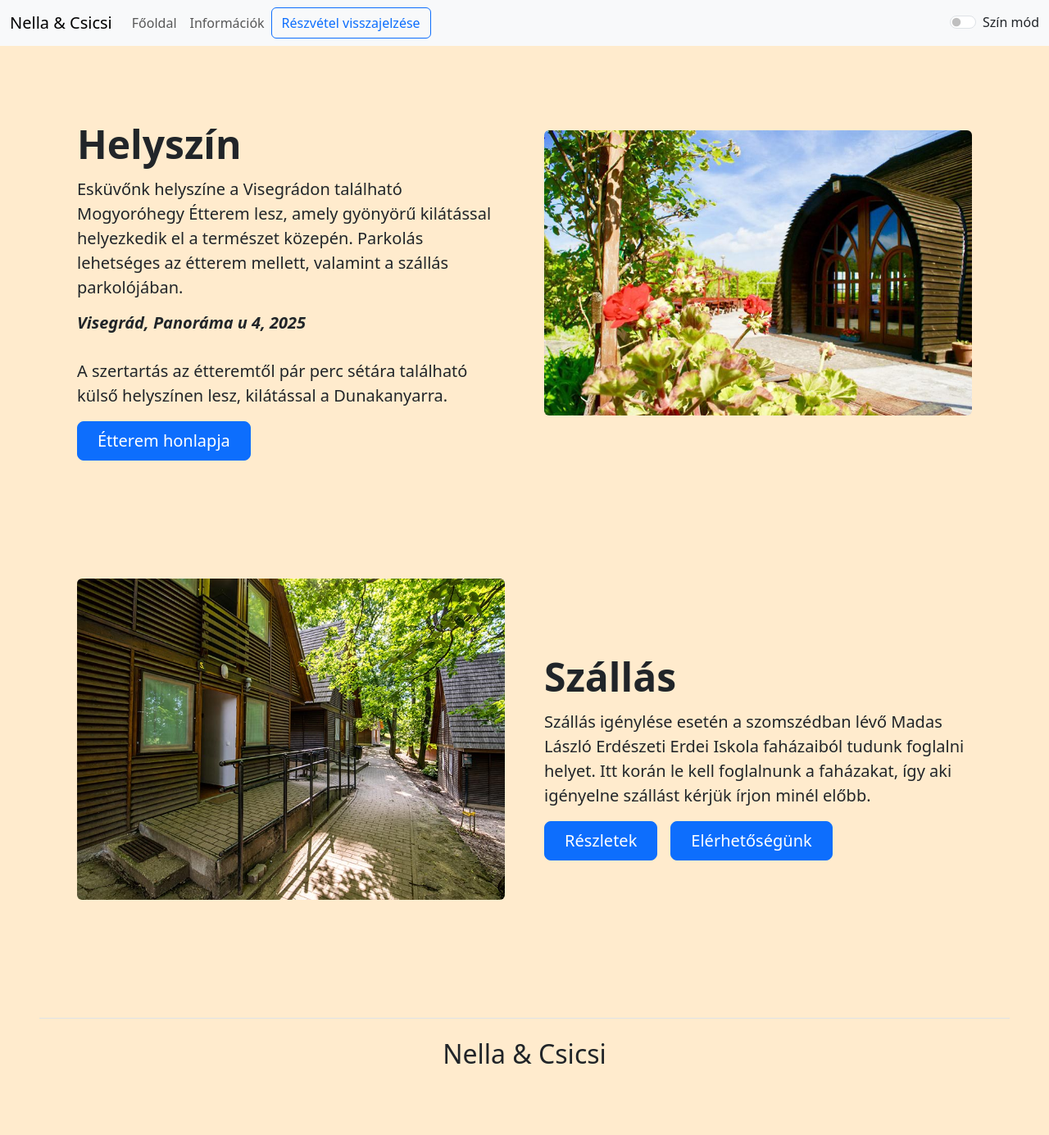
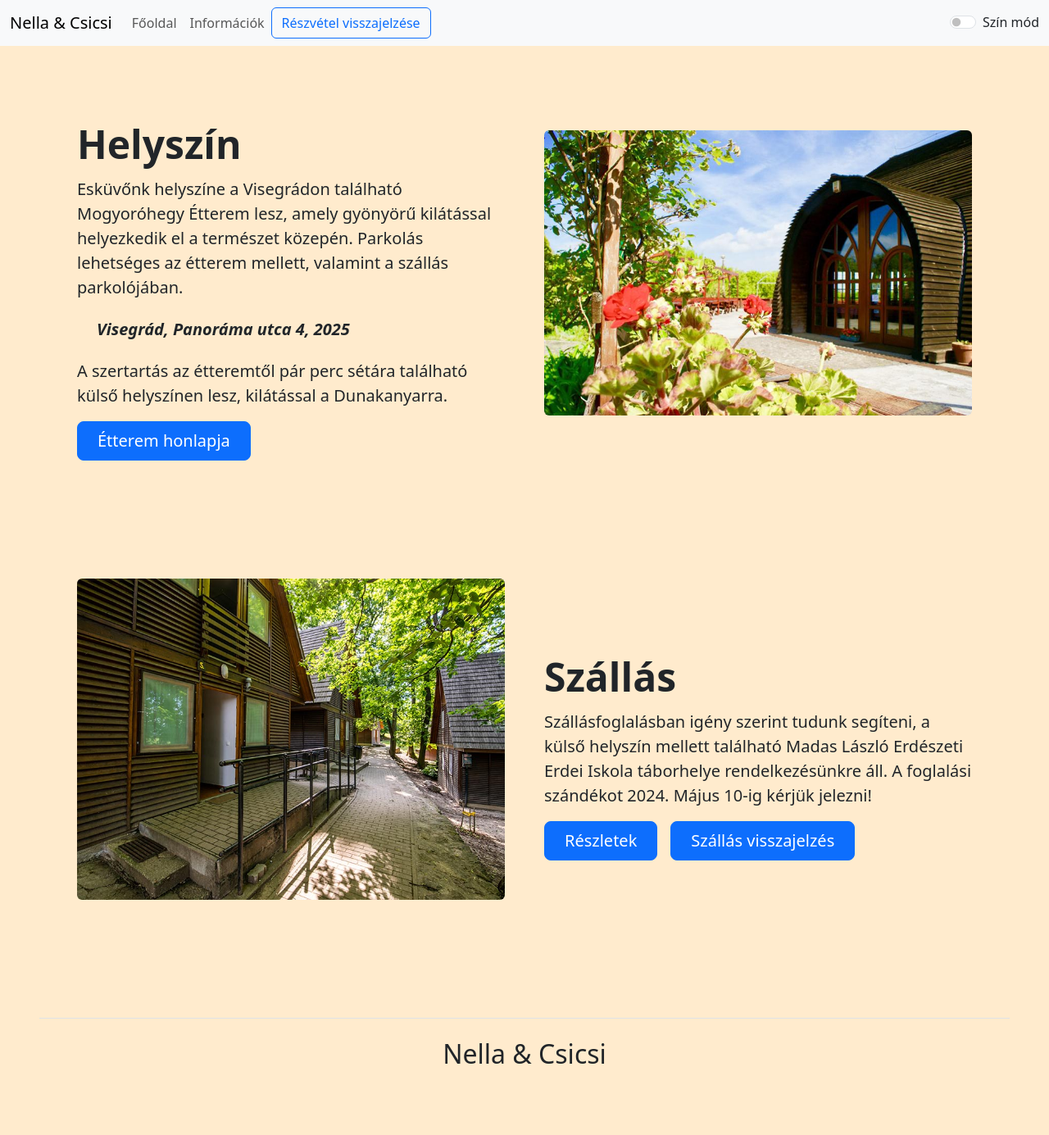
Before and after one commit to csicsi2000/nella.csicsi.eskuvo.github.io, a Jekyll site: the page built from info.md, in a window 1280 px wide. Shown: the whole page at 82% size. Built offline with Jekyll 4.4.1, drawn with Linux system fonts in a browser that asks for light colours; some web fonts are replaced.

Commit message:
text updated for info page

```diff
--- a/_layouts/default.html
+++ b/_layouts/default.html
@@ -47,7 +47,7 @@
               </li>
             </ul>
             <form class="nav-item form-inline" >
-              <a class="btn btn-outline-primary my-sm-0" href="mailto:nellacsicsi@gmail.com?Subject=Szállás">Részvétel visszajelzése</a>
+              <a class="btn btn-outline-primary my-sm-0" href="mailto:nellacsicsi@gmail.com?Subject=Részvétel visszajelzés">Részvétel visszajelzése</a>
             </form>
             <div class="nav-item" style="margin-left: auto;">
               <div class="nav-link">
--- a/info.md
+++ b/info.md
@@ -11,9 +11,7 @@ layout: default
       <div class="col-lg-6">
         <h2 class="display-5 fw-bold lh-1 mb-3">Helyszín</h2>
         <p class="lead fs-5 text-justify">Esküvőnk helyszíne a Visegrádon található Mogyoróhegy Étterem lesz, amely gyönyörű kilátással helyezkedik el a természet közepén. Parkolás lehetséges az étterem mellett, valamint a szállás parkolójában.
-<br>
-<i><p class="fw-bolder h5">Visegrád, Panoráma u 4, 2025</p></i>
-<br>
+<i><p class="fw-bolder h5 m-4">Visegrád, Panoráma utca 4, 2025</p></i>
 <p class="lead fs-5 text-justify">A szertartás az étteremtől pár perc sétára található külső helyszínen lesz, kilátással a Dunakanyarra. </p>
  </p>
         <div class="d-grid gap-2 d-md-flex justify-content-md-start">
@@ -29,12 +27,12 @@ layout: default
       </div>
       <div class="col-lg-6">
         <h2 class="display-5 fw-bold lh-1 mb-3">Szállás</h2>
-        <p class="lead fs-5">Szállás igénylése esetén a szomszédban lévő Madas László Erdészeti Erdei Iskola faházaiból tudunk foglalni helyet. Itt korán le kell foglalnunk a faházakat, így aki igényelne szállást kérjük írjon minél előbb.</p>
+        <p class="lead fs-5">Szállásfoglalásban igény szerint tudunk segíteni, a külső helyszín mellett található Madas László Erdészeti Erdei Iskola táborhelye rendelkezésünkre áll. A foglalási szándékot 2024. Május 10-ig kérjük jelezni! </p>
         <div class="d-grid gap-2 d-md-flex justify-content-md-start">
           <button type="button" class="btn btn-primary btn-lg px-4 me-md-2" data-bs-toggle="modal" data-bs-target="#szallasModal">
             Részletek
           </button>
-          <a href='mailto:nellacsicsi@gmail.com?Subject=Szállás' class="btn btn-primary btn-lg px-4 me-md-2">Elérhetőségünk</a>
+          <a href='mailto:nellacsicsi@gmail.com?Subject=Szállás' class="btn btn-primary btn-lg px-4 me-md-2">Szállás visszajelzés</a>
         </div>
       </div>
     </div>
@@ -50,10 +48,8 @@ layout: default
           <span aria-hidden="true">&times;</span>
         </button>
       </div>
-      <div class="modal-body">
-        Szállásfoglalásban igény szerint tudunk segíteni, a külső helyszín mellett található Erdei Iskola táborhelye rendelkezésünkre áll. A foglalási szándékot 2024. Május 10-ig kérjük jelezni. Fontos, hogy a foglalás menetéhez tartozik a vendégek adatainak megadása, ezért kérjük küldjétek el a következő adatokat:
-<hr>
-        A szállás a Madas László Erdészeti Erdei Iskola táborhelyén, 12 férőhelyes faházakban lesz, egy házban 1 db 4 fős és 4 db 2 fős szobával, vizesblokkal. A szobák telítettségétől függően fejenként nagyjából 6000 Ft összegben lesz lehetséges a szállást igénybe venni.<br>
+      <div class="modal-body text-justify">
+        A szállás 12 férőhelyes faházakban lesz, egy házban 1 db 4 fős és 4 db 2 fős szobával, vizesblokkal. A 2023-as árak szerint egy ház ára 50.000 Ft. Ez 12 személyre fejenként 4166 Ft-ot jelent, ez a ház telítettségétől függően változhat. A frissített, 2024-es árlistát valamint az új tájékoztatót Január folyamán kapjuk meg, ezt azonnal frissíteni is fogjuk.<br>
           <a class="link-primary" href="https://parkerdo.hu/turizmus/turistaszallasok/madas-laszlo-erdeszeti-erdei-iskola/">Szállás honlapja</a>
       </div>
       <div class="modal-footer">
```
